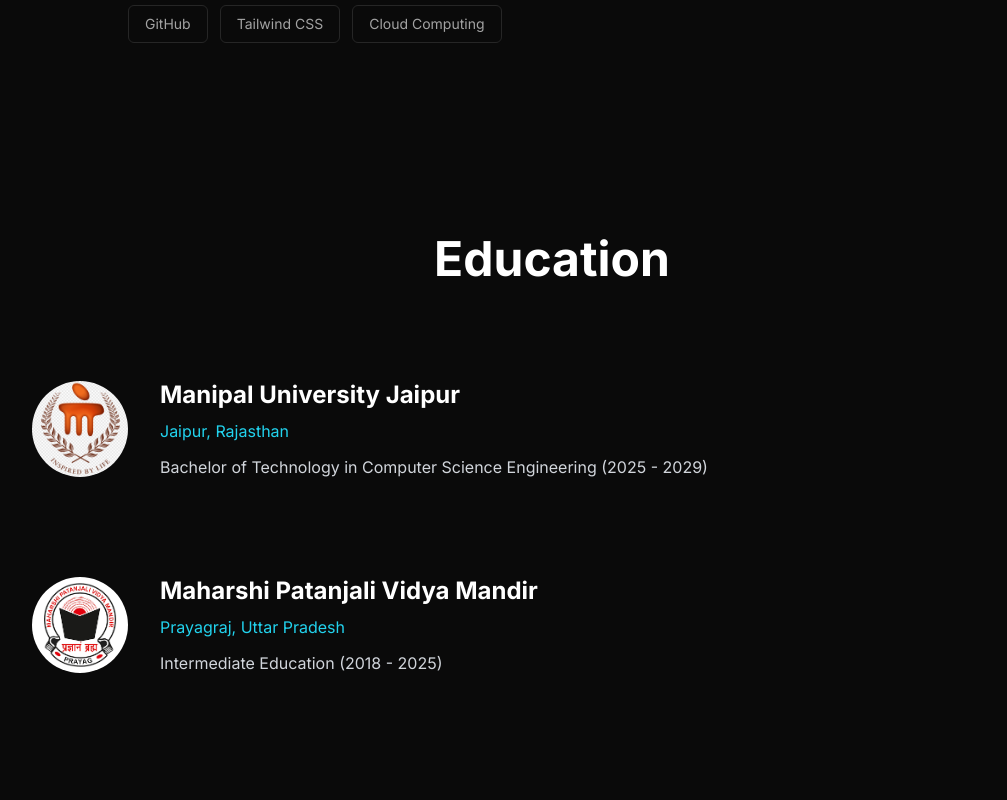
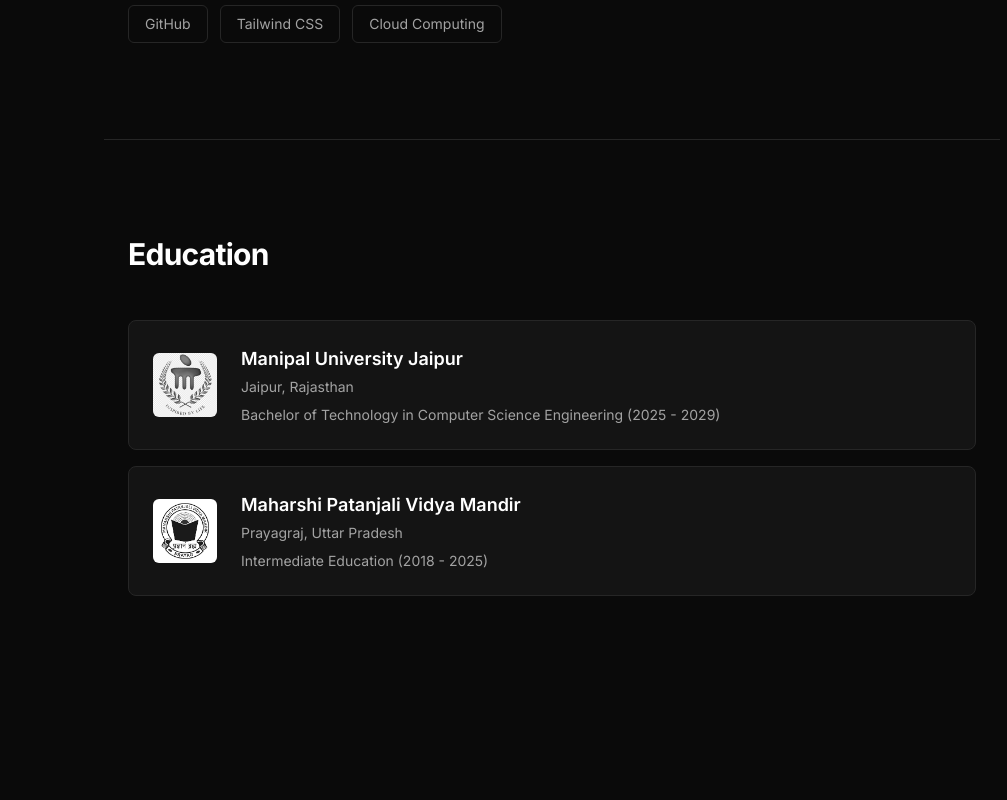
Before and after one commit to Anmol-Srivastava-073/portfolio, a React (Vite) app: page / in a window 1280 px wide. Shown: the part 2760-3560 px from the top of the page, without its empty margins (88-1095 px from the left). Built offline with nearby package versions, Linux system fonts and the light colour scheme.

Commit message:
Update Education.jsx

```diff
--- a/src/components/Education.jsx
+++ b/src/components/Education.jsx
@@ -2,24 +2,24 @@ import { education } from '../data/portfolioData'
 
 function Education() {
   return (
-    <section className="py-24 px-6 max-w-6xl mx-auto">
-      <h2 className="text-5xl font-bold text-center mb-16">Education</h2>
+    <section className="py-24 px-6 max-w-4xl mx-auto border-t border-border">
+      <h2 className="text-3xl font-bold text-white mb-12 tracking-tight">Education</h2>
 
-      <div className="space-y-8">
+      <div className="space-y-4">
         {education.map((item, index) => (
           <div
             key={index}
-            className="glass p-8 rounded-3xl flex flex-col md:flex-row gap-8 items-center"
+            className="bg-surface border border-border p-6 rounded-lg flex flex-col sm:flex-row gap-6 items-start sm:items-center"
           >
             <img
               src={item.image}
-              className="w-24 h-24 rounded-full object-cover"
+              alt={item.title}
+              className="w-16 h-16 rounded-md object-cover grayscale"
             />
-
             <div>
-              <h3 className="text-2xl font-bold">{item.title}</h3>
-              <p className="text-cyan-400 mt-2">{item.location}</p>
-              <p className="text-gray-300 mt-3">{item.desc}</p>
+              <h3 className="text-lg font-semibold text-white">{item.title}</h3>
+              <p className="text-sm text-neutral-400 mt-1">{item.location}</p>
+              <p className="text-sm text-muted mt-2">{item.desc}</p>
             </div>
           </div>
         ))}
```
